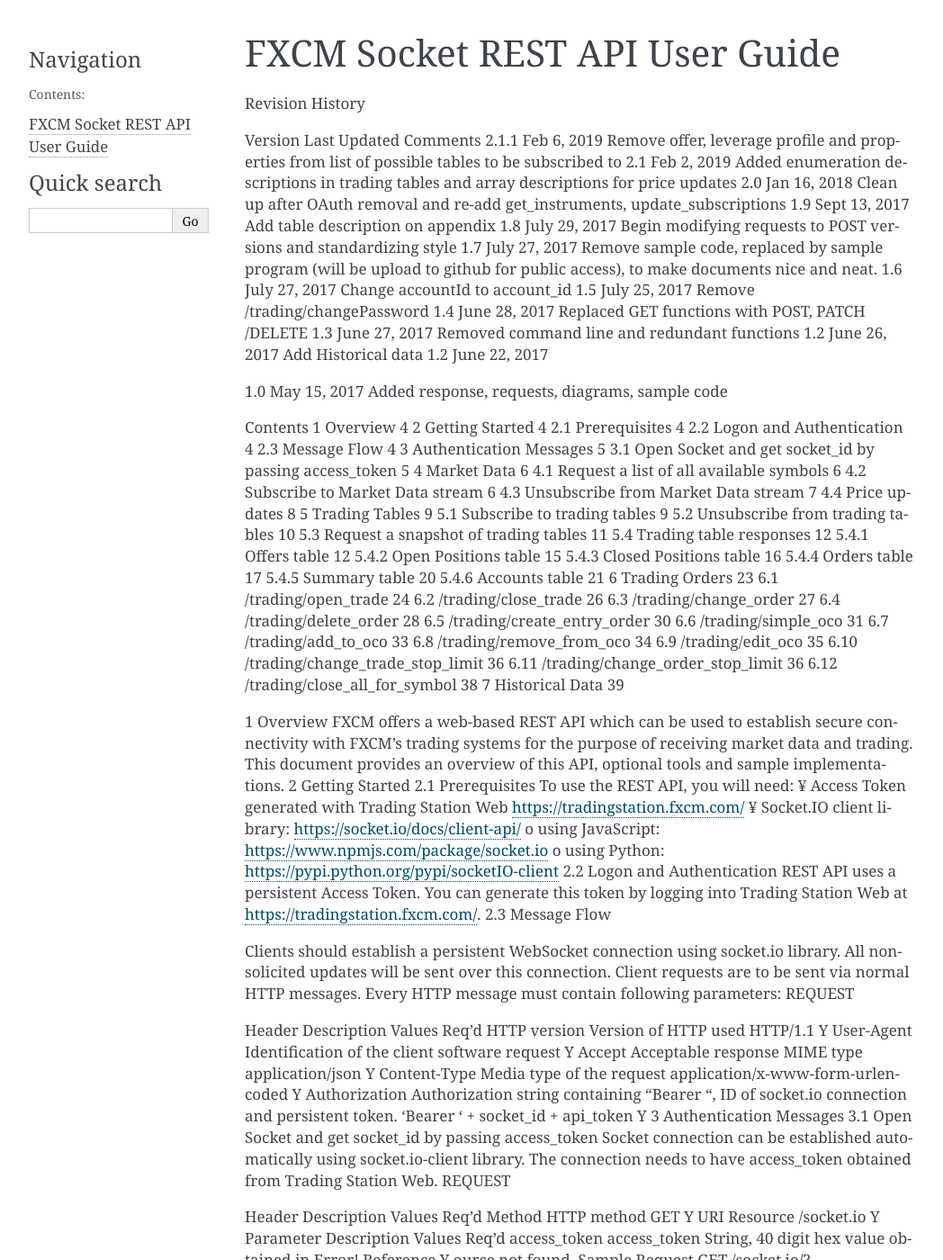
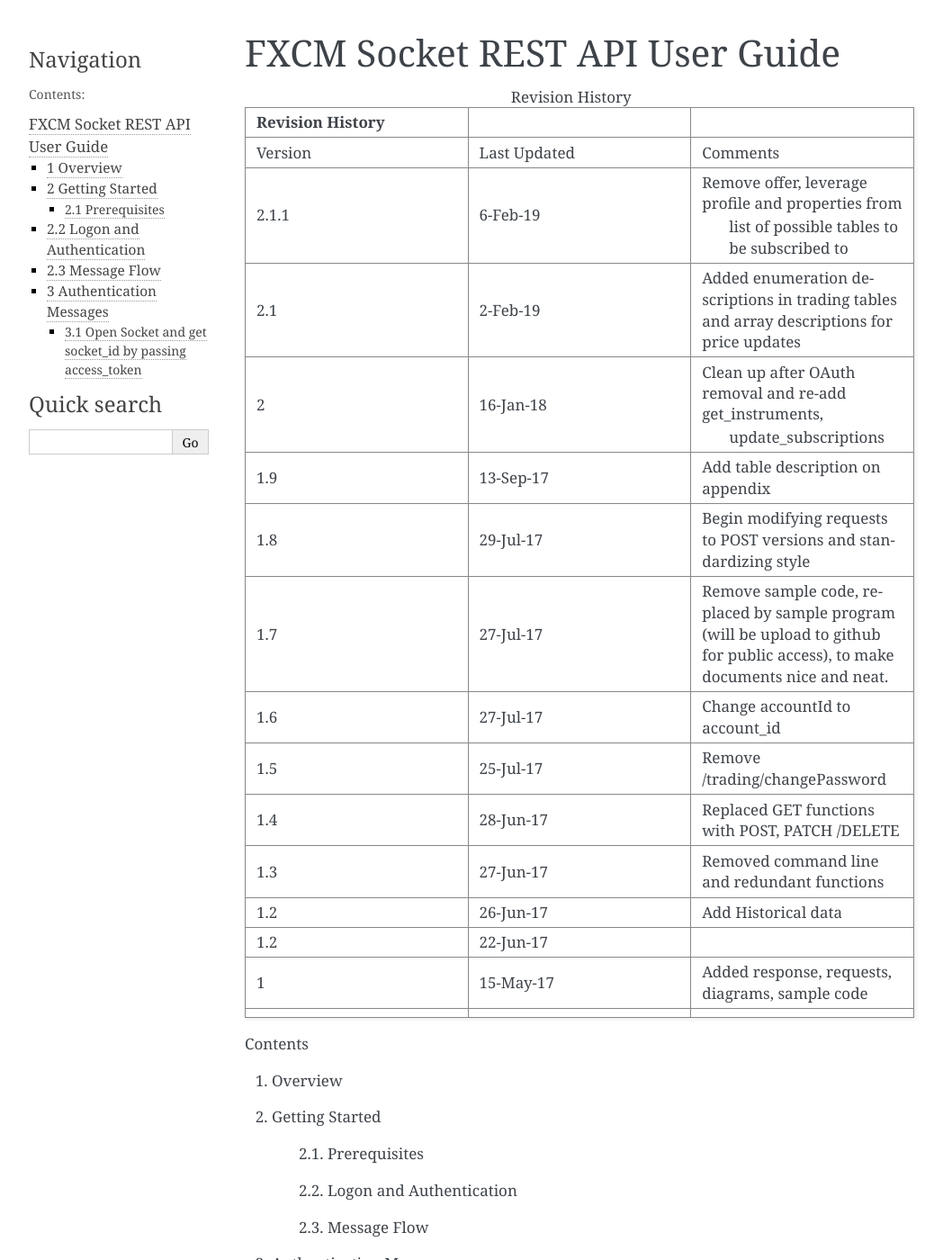
Before and after one commit to fxcm-mroman/REST-API-Specification, a Sphinx documentation site: the page built from docs/socketrestapispecs.rst, in a window 1280 px wide and 1400 px high. Shown: the whole window at 90% size, without its empty margins (106-1154 px from the left). Built offline with Sphinx 7.4.7, drawn with Linux system fonts in a browser that asks for light colours; some of the changed text lies outside the part shown.

Commit message:
Added tables

```diff
--- /dev/null
+++ b/docs/_files/messageflow.csv
@@ -0,0 +1,12 @@
+REQUEST , , ,
+Header ,Description ,Values ,Req
+HTTP version ,Version of HTTP used ,HTTP/1.1 ,Y
+User-Agent ,"Identification of the client
+software ",request ,Y
+Accept ,Acceptable response MIME type ,application/json ,Y
+Content-Type ,Media type of the request ,application/x-www-form-urlencoded ,Y
+Authorization ,"Authorization string containing ""Bearer"", ID
+of socket.io connection
+ and persistent
+ token. ","Bearer ' + socket_id
+ + api_token ",Y
--- /dev/null
+++ b/docs/_files/revhist.csv
@@ -0,0 +1,20 @@
+Revision History ,,
+Version ,Last Updated,Comments
+2.1.1 ,6-Feb-19,"Remove offer, leverage profile and properties from
+ list of possible tables to be subscribed to"
+2.1,2-Feb-19,"Added enumeration descriptions in trading tables and
+array descriptions for price updates"
+2,16-Jan-18,"Clean up after OAuth removal and re-add get_instruments,
+ update_subscriptions"
+1.9,13-Sep-17,Add table description on appendix
+1.8,29-Jul-17,Begin modifying requests to POST versions and standardizing style
+1.7,27-Jul-17,"Remove sample code, replaced by sample program (will be
+upload to github for public access), to make documents nice and neat. "
+1.6,27-Jul-17,Change accountId to account_id
+1.5,25-Jul-17,Remove /trading/changePassword
+1.4,28-Jun-17,"Replaced GET functions with POST, PATCH /DELETE"
+1.3,27-Jun-17,Removed command line and redundant functions
+1.2,26-Jun-17,Add Historical data
+1.2,22-Jun-17,
+1,15-May-17,"Added response, requests, diagrams, sample code"
+ ,,
--- a/docs/conf.py
+++ b/docs/conf.py
@@ -1,4 +1,4 @@
-# -*- coding: utf-8 -*-
+# coding: utf-8
 #
 # Configuration file for the Sphinx documentation builder.
 #
--- a/docs/socketrestapispecs.rst
+++ b/docs/socketrestapispecs.rst
@@ -1,136 +1,139 @@
 FXCM Socket REST API User Guide
--------------------------------
-
-Revision History
-
-Version
-Last Updated
-Comments
-2.1.1
-Feb 6, 2019
-Remove offer, leverage profile and properties from list of possible tables to be subscribed to
-2.1
-Feb 2, 2019
-Added enumeration descriptions in trading tables and array descriptions for price updates
-2.0
-Jan 16, 2018
-Clean up after OAuth removal and re-add get_instruments, update_subscriptions
-1.9
-Sept 13, 2017
-Add table description on appendix
-1.8
-July 29, 2017
-Begin modifying requests to POST versions and standardizing style
-1.7
-July 27, 2017
-Remove sample code, replaced by sample program (will be upload to github for public access), to make documents nice and neat.
-1.6
-July 27, 2017
-Change accountId to account_id
-1.5
-July  25, 2017
-Remove /trading/changePassword
-1.4
-June 28, 2017
-Replaced GET functions with POST, PATCH /DELETE
-1.3
-June 27, 2017
-Removed command line and redundant functions
-1.2
-June 26, 2017
-Add Historical data
-1.2
-June 22, 2017
-
-1.0
-May 15, 2017
-Added response, requests, diagrams, sample code
+===============================
+
+.. tabularcolumns:: |p{1cm}|p{2cm}|p{3cm}|
+
+.. csv-table:: Revision History
+   :file: _files/revhist.csv
+   :header-rows: 1
+   :class: longtable
+   :widths: 1 1 1
+   :align: center
 
 
 Contents
-1 Overview	4
-2 Getting Started	4
-2.1 Prerequisites	4
-2.2 Logon and Authentication	4
-2.3 Message Flow	4
-3 Authentication Messages	5
-3.1 Open Socket and get socket_id by passing access_token	5
-4 Market Data	6
-4.1 Request a list of all available symbols	6
-4.2 Subscribe to Market Data stream	6
-4.3 Unsubscribe from Market Data stream	7
-4.4 Price updates	8
-5 Trading Tables	9
-5.1 Subscribe to trading tables	9
-5.2 Unsubscribe from trading tables	10
-5.3 Request a snapshot of trading tables	11
-5.4 Trading table responses	12
-5.4.1 Offers table	12
-5.4.2 Open Positions table	15
-5.4.3 Closed Positions table	16
-5.4.4 Orders table	17
-5.4.5 Summary table	20
-5.4.6 Accounts table	21
-6 Trading Orders	23
-6.1 /trading/open_trade	24
-6.2 /trading/close_trade	26
-6.3 /trading/change_order	27
-6.4 /trading/delete_order	28
-6.5 /trading/create_entry_order	30
-6.6 /trading/simple_oco	31
-6.7 /trading/add_to_oco	33
-6.8 /trading/remove_from_oco	34
-6.9 /trading/edit_oco	35
-6.10 /trading/change_trade_stop_limit	36
-6.11 /trading/change_order_stop_limit	36
-6.12 /trading/close_all_for_symbol	38
-7 Historical Data	39
-
+
+1. Overview
+
+2. Getting Started
+
+	2.1. Prerequisites
+
+	2.2. Logon and Authentication
+
+	2.3. Message Flow
+
+3. Authentication Messages
+
+	3.1. Open Socket and get socket_id by passing access_token
+
+4. Market Data
+
+	4.1. Request a list of all available symbols
+
+	4.2. Subscribe to Market Data stream
+
+	4.3. Unsubscribe from Market Data stream
+
+	4.4. Price updates
+
+5. Trading Tables
+
+	5.1. Subscribe to trading tables
+
+	5.2. Unsubscribe from trading tables
+
+	5.3. Request a snapshot of trading tables
+
+	5.4. Trading table responses
+
+
+		5.4.1. Offers table
+
+		5.4.2. Open Positions table
+
+		5.4.3. Closed Positions table
+
+		5.4.4. Orders table
+
+		5.4.5. Summary table
+
+		5.4.6. Accounts table
+
+6. Trading Orders
+
+
+	6.1. /trading/open_trade
+
+	6.2. /trading/close_trade
+
+	6.3. /trading/change_order
+
+	6.4. /trading/delete_order
+
+	6.5. /trading/create_entry_order
+
+	6.6. /trading/simple_oco
+
+	6.7. /trading/add_to_oco
+
+	6.8. /trading/remove_from_oco
+
+	6.9. /trading/edit_oco
+
+	6.10. /trading/change_trade_stop_limit
+
+	6.11. /trading/change_order_stop_limit
+
+	6.12. /trading/close_all_for_symbol
+
+7. Historical Data
 
 
 1 Overview
+----------
+
 FXCM offers a web-based REST API which can be used to establish secure connectivity with FXCM’s trading systems for the purpose of receiving market data and trading.
+
 This document provides an overview of this API, optional tools and sample implementations.
+
 2 Getting Started
+-----------------
 2.1 Prerequisites
+^^^^^^^^^^^^^^^^^
 To use the REST API, you will need:
-¥	Access Token generated with Trading Station Web https://tradingstation.fxcm.com/
-¥	Socket.IO client library:  https://socket.io/docs/client-api/ o using JavaScript: https://www.npmjs.com/package/socket.io o using Python:  https://pypi.python.org/pypi/socketIO-client
+
+* Access Token generated with Trading Station Web https://tradingstation.fxcm.com/
+
+* Socket.IO client library:  https://socket.io/docs/client-api/
+
+	* using JavaScript: https://www.npmjs.com/package/socket.io
+
+	* using Python:  https://pypi.python.org/pypi/socketIO-client
+
 2.2 Logon and Authentication
+----------------------------
 REST API uses a persistent Access Token. You can generate this token by logging into Trading Station Web at https://tradingstation.fxcm.com/.
+
 2.3 Message Flow
+----------------
 
 Clients should establish a persistent WebSocket connection using socket.io library. All non-solicited updates will be sent over this connection. Client requests are to be sent via normal HTTP messages. Every HTTP message must contain following parameters:
 REQUEST
 
-
-
-Header
-Description
-Values
-Req’d
-HTTP version
-Version of HTTP used
-HTTP/1.1
-Y
-User-Agent
-Identification of the client software
-request
-Y
-Accept
-Acceptable response MIME type
-application/json
-Y
-Content-Type
-Media type of the request
-application/x-www-form-urlencoded
-Y
-Authorization
-Authorization string containing “Bearer “, ID of socket.io connection and persistent token.
-'Bearer ' + socket_id + api_token
-Y
+.. tabularcolumns:: |p{1cm}|p{2cm}|p{3cm}|p{4cm}|
+
+.. csv-table:: Message Flow
+   :file: _files/messageflow.csv
+   :header-rows: 1
+   :class: longtable
+   :widths: 1 1 1 1
+   :align: center
+
 3 Authentication Messages
+-------------------------
 3.1 Open Socket and get socket_id by passing access_token
+^^^^^^^^^^^^^^^^^^^^^^^^^^^^^^^^^^^^^^^^^^^^^^^^^^^^^^^^^
 Socket connection can be established automatically using socket.io-client library. The connection needs to have access_token obtained from Trading Station Web.
 REQUEST
 
```
Also changed, not shown: 9 other files.
